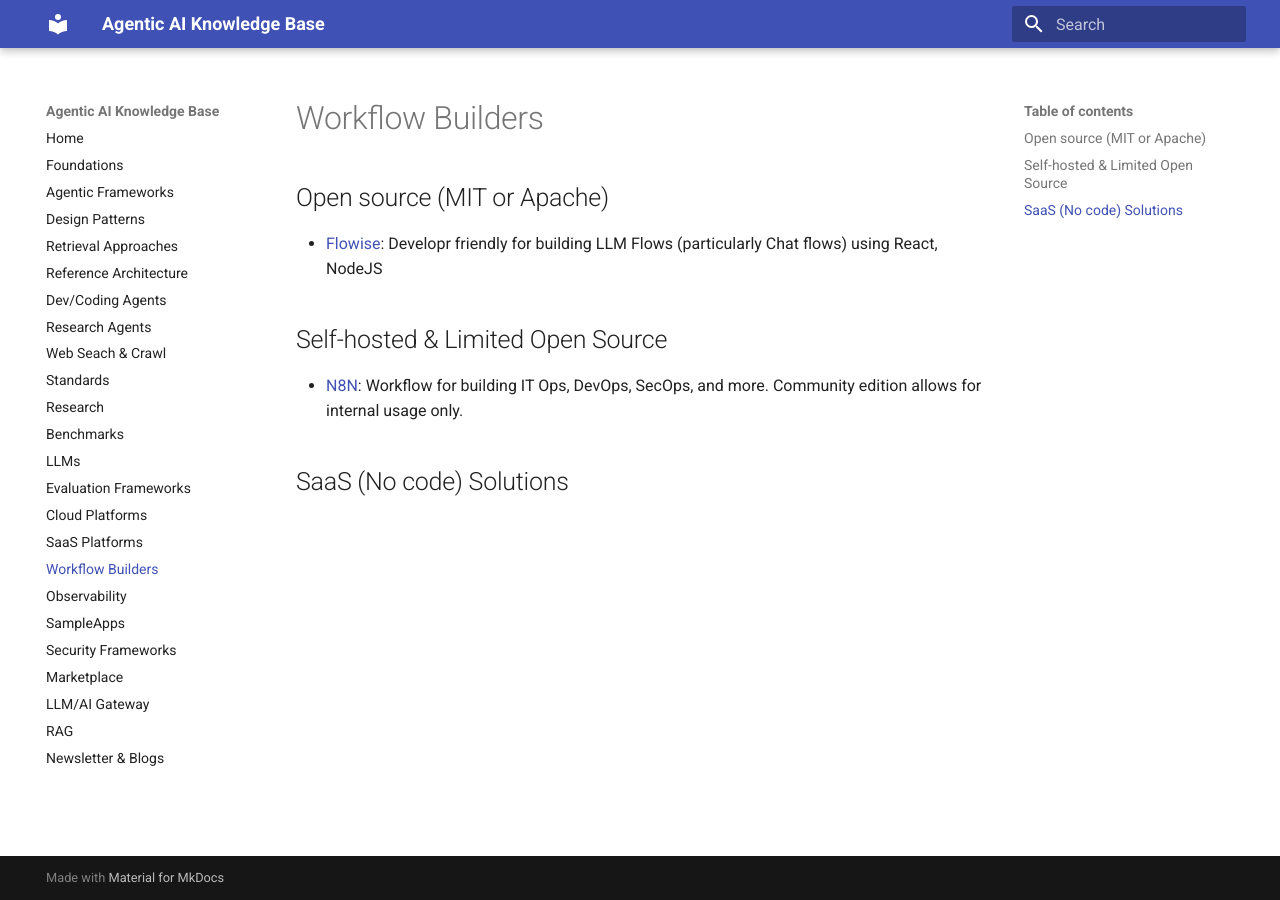
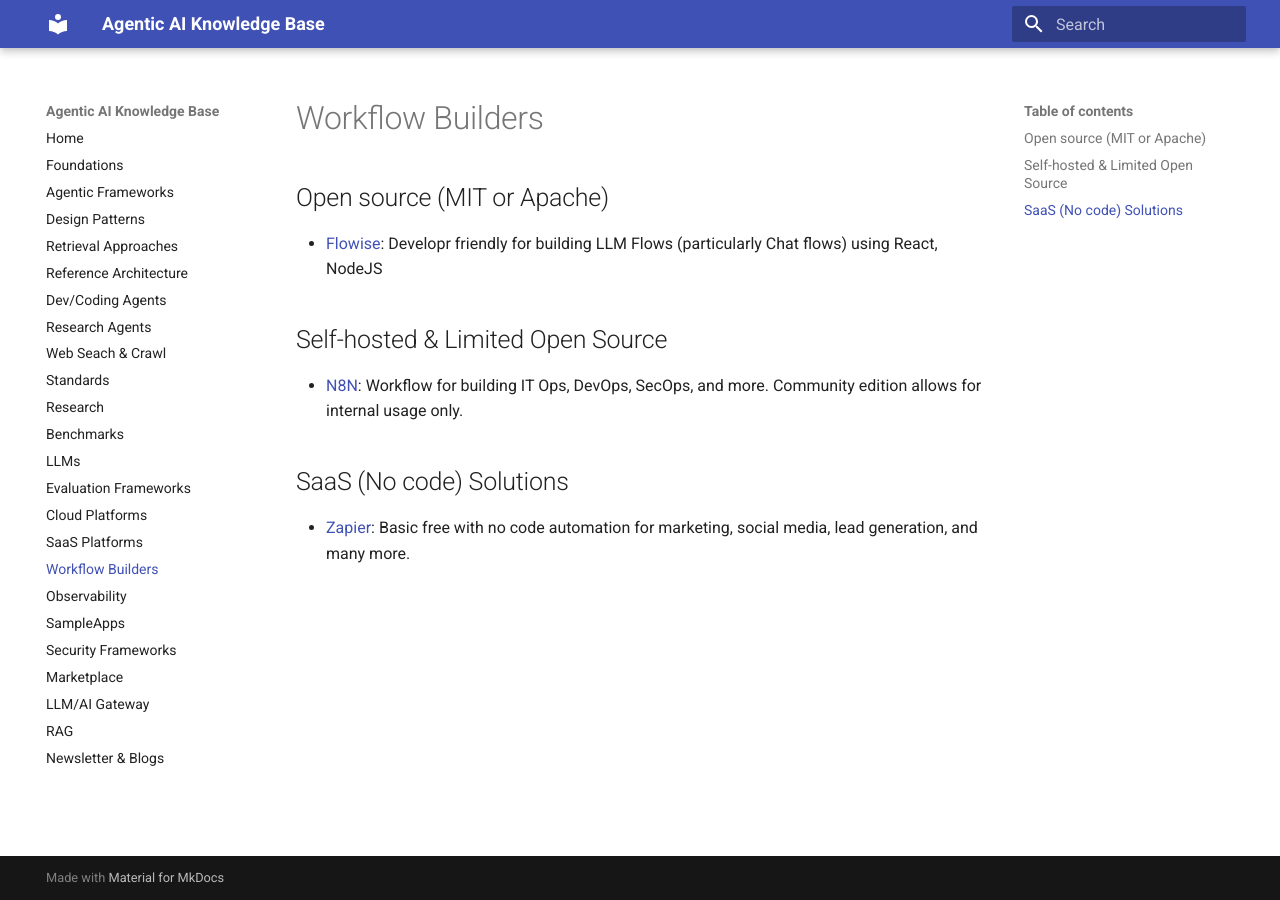
Before and after one commit to ankurkumarz/agentic-ai-knowledge-base, an MkDocs documentation site: the page built from docs/WorkflowBuilders/README.md, in a window 1280 px wide. Built offline with MkDocs 1.6.1 and Material for MkDocs 9.7.7, drawn with Linux system fonts in a browser that asks for light colours.

Commit message:
Update README.md for Zapier

```diff
--- a/docs/WorkflowBuilders/README.md
+++ b/docs/WorkflowBuilders/README.md
@@ -7,3 +7,5 @@
 - [N8N](https://n8n.io/): Workflow for building IT Ops, DevOps, SecOps, and more. Community edition allows for internal usage only.
 
 ## SaaS (No code) Solutions
+
+- [Zapier](https://zapier.com/): Basic free with no code automation for marketing, social media, lead generation, and many more.
```
